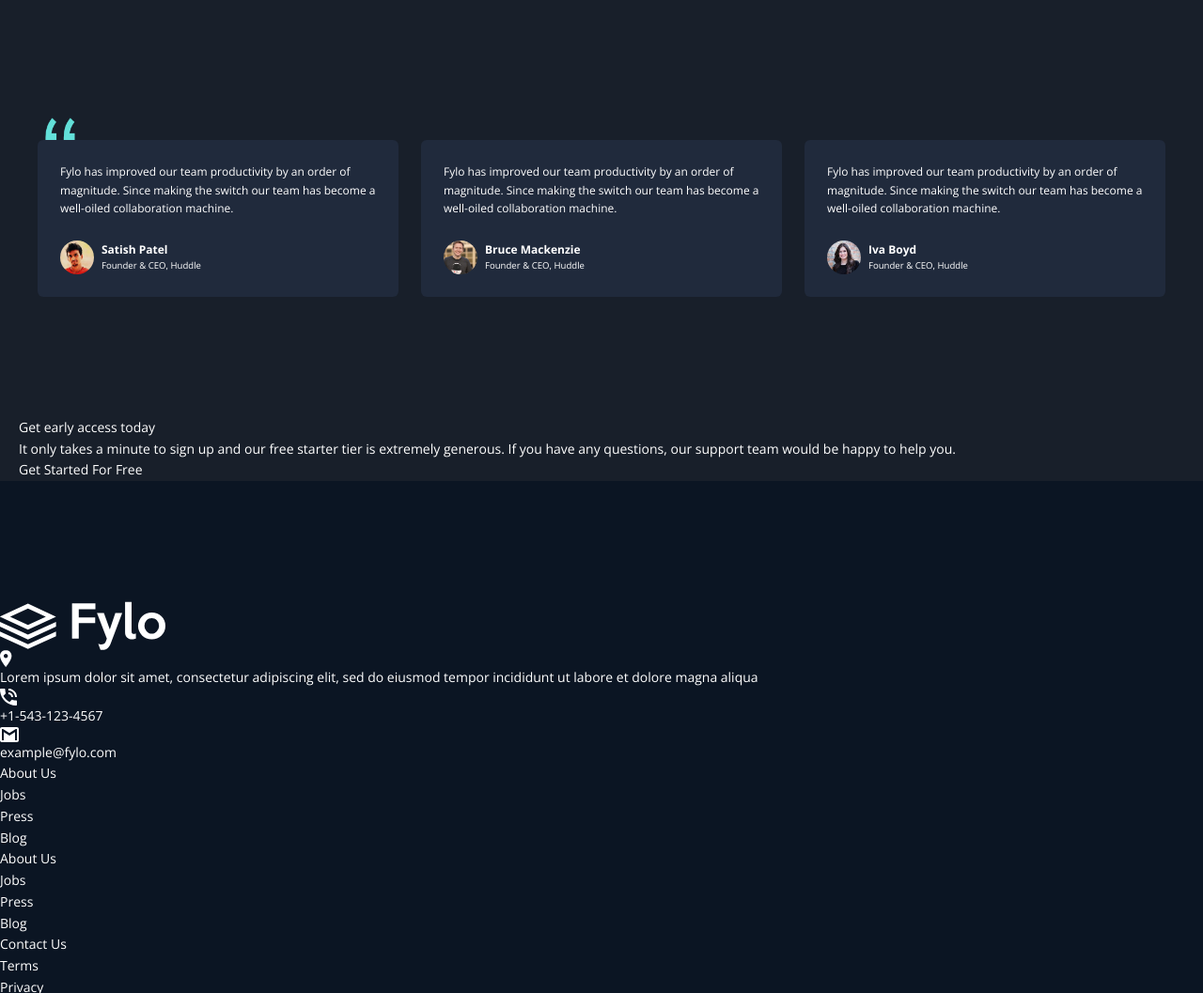
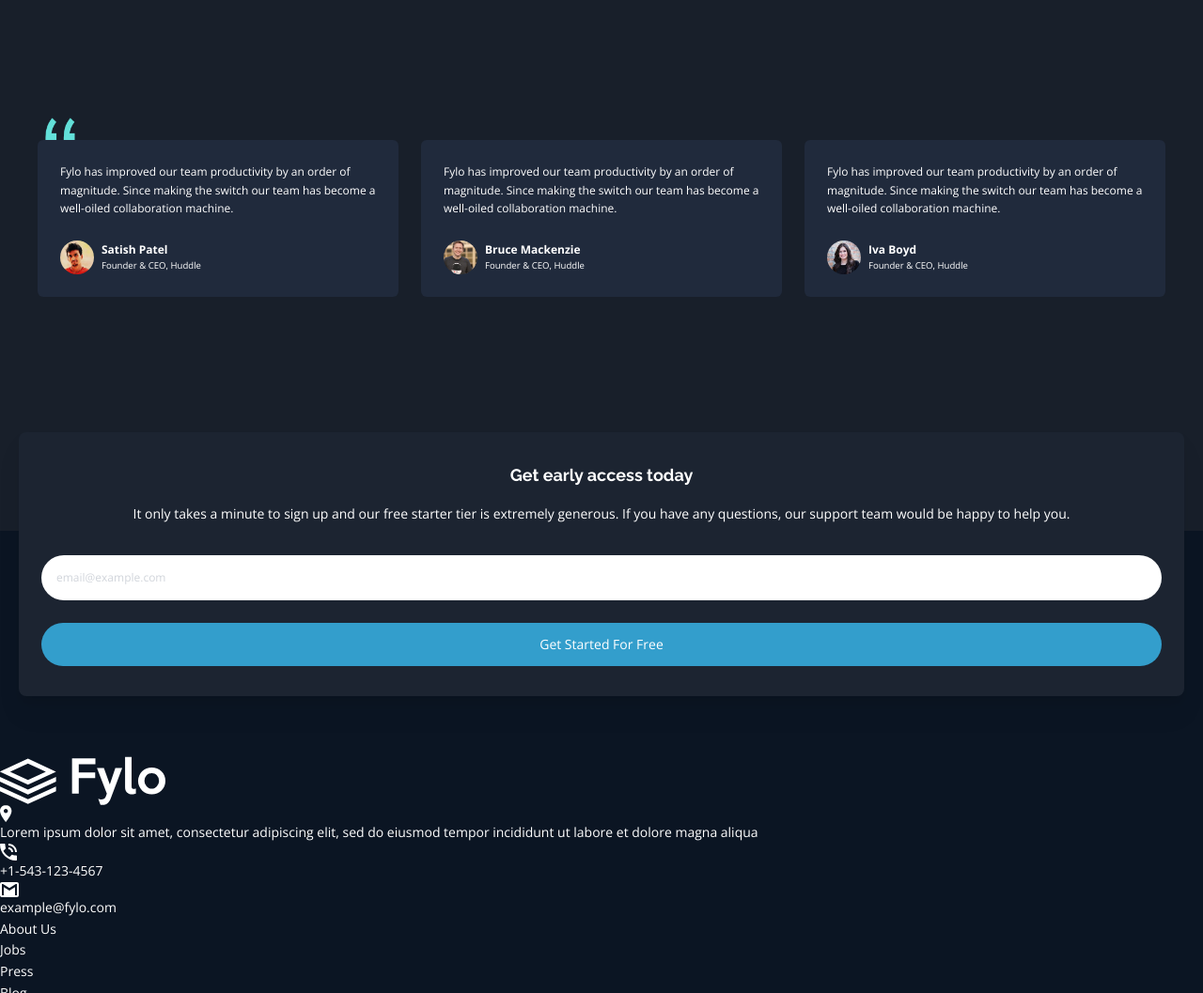
Before and after one commit to MalcolmTann/Flyo-Landing-Page, a plain HTML site: page public/index.html in a window 1280 px wide. Shown: the part 2820-3877 px from the top of the page at 94% size. Drawn offline with nearby package versions, Linux system fonts and the light colour scheme.

Commit message:
complete CTA

```diff
--- a/public/index.html
+++ b/public/index.html
@@ -28,6 +28,7 @@
       </ul>
     </nav>
   </header>
+
   <main class="bg-main">
 
     <section
@@ -86,11 +87,9 @@
         </div>
       </section>
 
-      <section class="mb-32 px-5">
+      <section class="pb-36 px-5">
         <img class="-mb-2 pl-2 w-10 h-8" src="images/bg-quotes.png" alt="quotes">
-
         <div class="flex flex-col md:flex-row gap-6 text-xs leading-relaxed">
-
           <div class="bg-test rounded-md p-6">
             <p>Fylo has improved our team productivity by an order of magnitude. Since making the switch our team has
               become a well-oiled collaboration machine.</p>
@@ -102,7 +101,6 @@
               </div>
             </div>
           </div>
-
           <div class="bg-test rounded-md p-6">
             <p>Fylo has improved our team productivity by an order of magnitude. Since making the switch our team has
               become a well-oiled collaboration machine.</p>
@@ -114,7 +112,6 @@
               </div>
             </div>
           </div>
-
           <div class="bg-test rounded-md p-6">
             <p>Fylo has improved our team productivity by an order of magnitude. Since making the switch our team has
               become a well-oiled collaboration machine.</p>
@@ -126,24 +123,27 @@
               </div>
             </div>
           </div>
-
         </div>
       </section>
 
-      <section>
-        <h2>Get early access today</h2>
-        <p>It only takes a minute to sign up and our free starter tier is extremely generous. If you have any
-          questions, our support team would be happy to help you.</p>
-        <div>
-          <form></form>
-          <button>Get Started For Free</button>
+      <article class="-mb-44 relative z-10">
+        <div class="bg-intro drop-shadow-xl rounded-lg py-8 px-6 text-center">
+          <h2 class="font-railway text-lg font-semibold mb-4">Get early access today</h2>
+          <p>It only takes a minute to sign up and our free starter tier is extremely generous. If you have any
+            questions, our support team would be happy to help you.</p>
+          <div class="mt-8 flex flex-col gap-6">
+            <form>
+              <input class="w-full p-4 rounded-full text-xs placeholder-gray-300" type="email" name="email" id="email" placeholder="email@example.com">
+            </form>
+            <button class="py-3 px-10 w-full bg-blue rounded-full">Get Started For Free</button>
+          </div>
         </div>
-      </section>
+      </article>
     </div>
   </main>
 
   <footer class="bg-footer">
-    <img class="pt-32" src="images/logo.svg" alt="Flyo Logo">
+    <img class="pt-60" src="images/logo.svg" alt="Flyo Logo">
     <div>
 
       <div>
--- a/tailwind.config.js
+++ b/tailwind.config.js
@@ -21,6 +21,9 @@
       fontSize: {
         '2xs': '0.6rem',
       },
+      dropShadow: {
+        '3xl': '0 35px 35px rgba(0, 0, 0, 0.25)',
+      },
     },
   },
   plugins: [],
```
Also changed, not shown: public/css/main.css, public/main.css.
